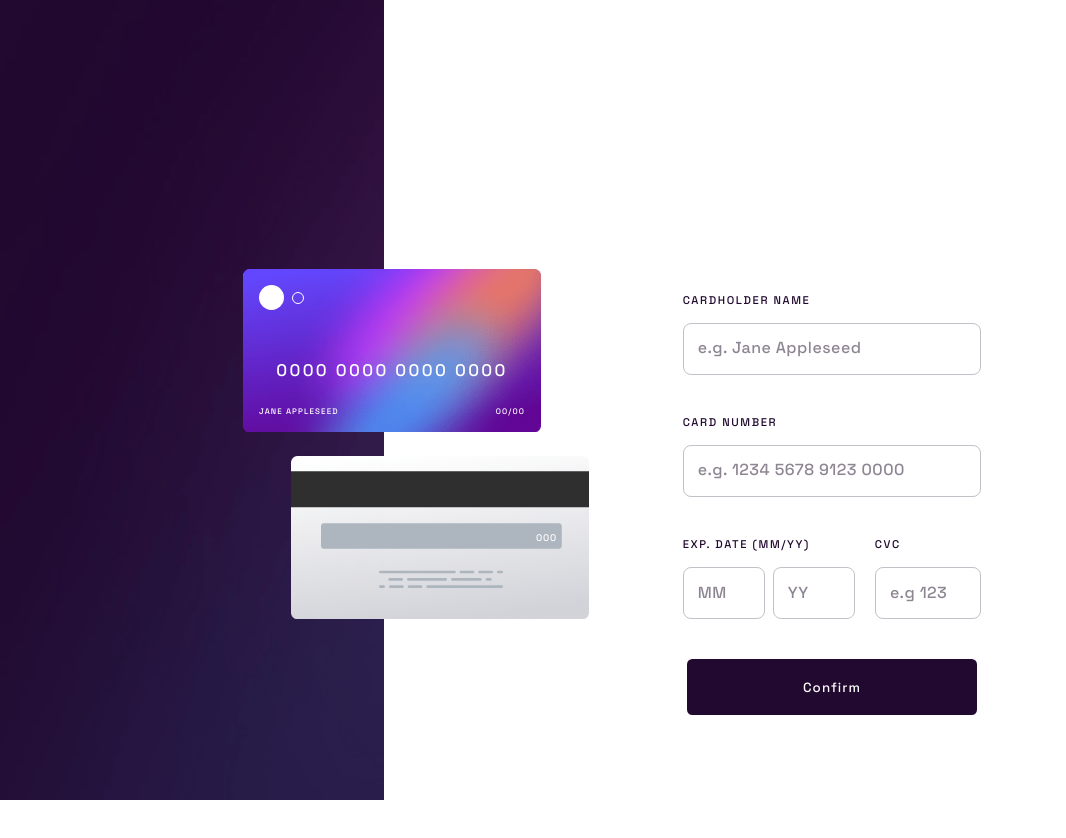
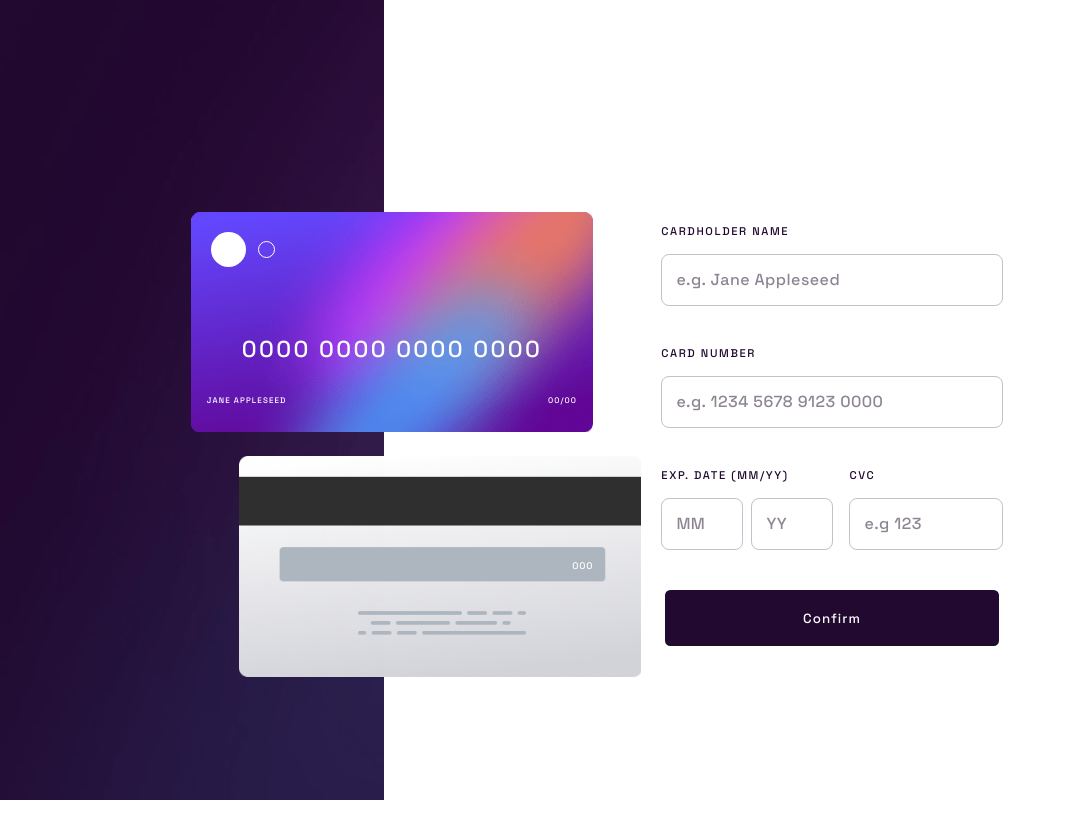
Before and after one commit to mhz-777/FEM-Interactive-Card, a React (Create React App) app: page / in a window 1280 px wide. Shown: the top 838 px of the page, without its empty margins (0-1066 px from the left). Before the commit the page ends 800 px from the top, so only its background shows below. Built offline with nearby package versions, Linux system fonts and the light colour scheme.

Commit message:
Modified card sizes for desktop

```diff
--- a/src/App.css
+++ b/src/App.css
@@ -6,7 +6,7 @@
 }
 
 /* tablet styling */
-@media screen and (min-width: 810px) and (max-width: 1000px){
+@media screen and (min-width: 810px) and (max-width: 1200px){
 
     .cards-container {
         padding-top: 4.5rem;
@@ -15,7 +15,7 @@
 
 /* normal desktop styling */
 
-@media screen and (min-width: 1200px) {
+@media screen and (min-width: 1259px) {
 
     .main-container {
         display: flex;
@@ -38,15 +38,15 @@
     }
 
     .back-card-layer {
-        width: 298px;
-        height: 163px;
+        width: 402.3px;
+        height: 220.5px;
 
     }
 
     .front-card-layer {
         margin-bottom: 1.5rem;
-        width: 298px;
-        height: 163px;
+        width: 402.3px;
+        height: 220.5px;
 
     }
 
@@ -59,18 +59,38 @@
 
     }
 
-    .dataform {
-        width: 35%;
+    .number-container {
+        margin-top: 2.75rem;
     }
 
-    .cvc {
+    .dataform {
+        width: 40%;
+        margin-bottom: 15rem;
+    }
+
+    .abstract {
+        margin-top: 1.25rem;
+        margin-left: 1.25rem;
+    }
+
+    .circle {
+        width: 35px;
+        height: 35px;
+    }
+
+    .smaller-circle {
+        width: 15px;
+        height: 15px;
         margin-left: 0.75rem;
     }
 
+    .ccnum {
+        font-size: 23px;
 
+    }
 
-    .number-container {
-        margin-top: 2rem;
+    .cvv {
+        margin-right: 3rem;
     }
 
 }
@@ -82,23 +102,7 @@
         width: 20vw;
     }
 
-    .back-card-layer {
-        width: 312.9px;
-        height: 171.5px;
-    }
 
-    .front-card-layer {
-        width: 312.9px;
-        height: 171.5px;
-    }
-
-    .number-container {
-        margin-top: 2.75rem;
-    }
-
-    .dataform {
-        width: 20%;
-    }
 
 
 
```
